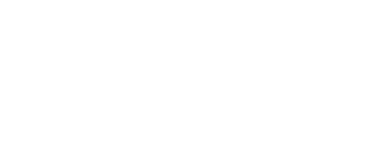
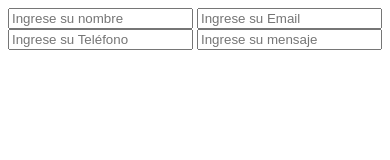
Before and after one commit to JosueMartinezGonzalez/ServiTours-Landing-Page, a plain HTML site: page public/index.html in a window 390 px wide. Drawn offline with Linux system fonts and the light colour scheme.

Commit message:
Se estructuro el header con las secciones de menu con logo, contenedor del hero donde estarà dentro el titulo, descripciòn y formulario, la igual que la estructura del form con nombre, email, phone, message

```diff
--- a/public/index.html
+++ b/public/index.html
@@ -8,6 +8,22 @@
     <link rel="stylesheet" href="../src/styles/main.css">
 </head>
 <body>
-
+    <header class="header">
+        <div class="header--menuContainer"></div>
+        <div class="header--heroContainer">
+            <div class="heroContainer--content">
+                <div class="heroContainer--content__title"></div>
+                <div class="heroContainer--description"></div>
+            </div>
+            <div class="heroContainer--form">
+                <form action="" class="form--container">
+                    <input type="text" name="name" placeholder="Ingrese su nombre">
+                    <input type="text" name="email" placeholder="Ingrese su Email">
+                    <input type="text" name="phone" placeholder="Ingrese su Teléfono">
+                    <input type="text" name="message" placeholder="Ingrese su mensaje">
+                </form>
+            </div>
+        </div>
+    </header>
 </body>
 </html>
```
